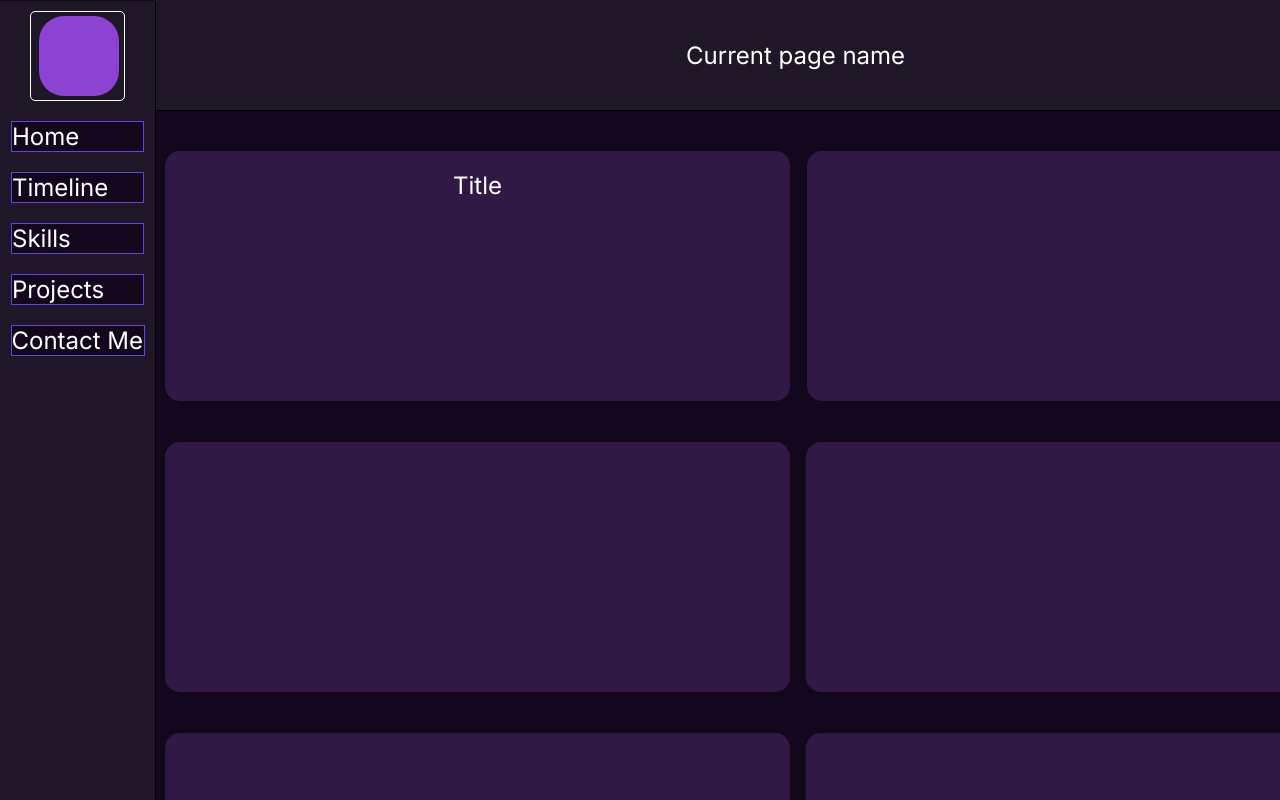
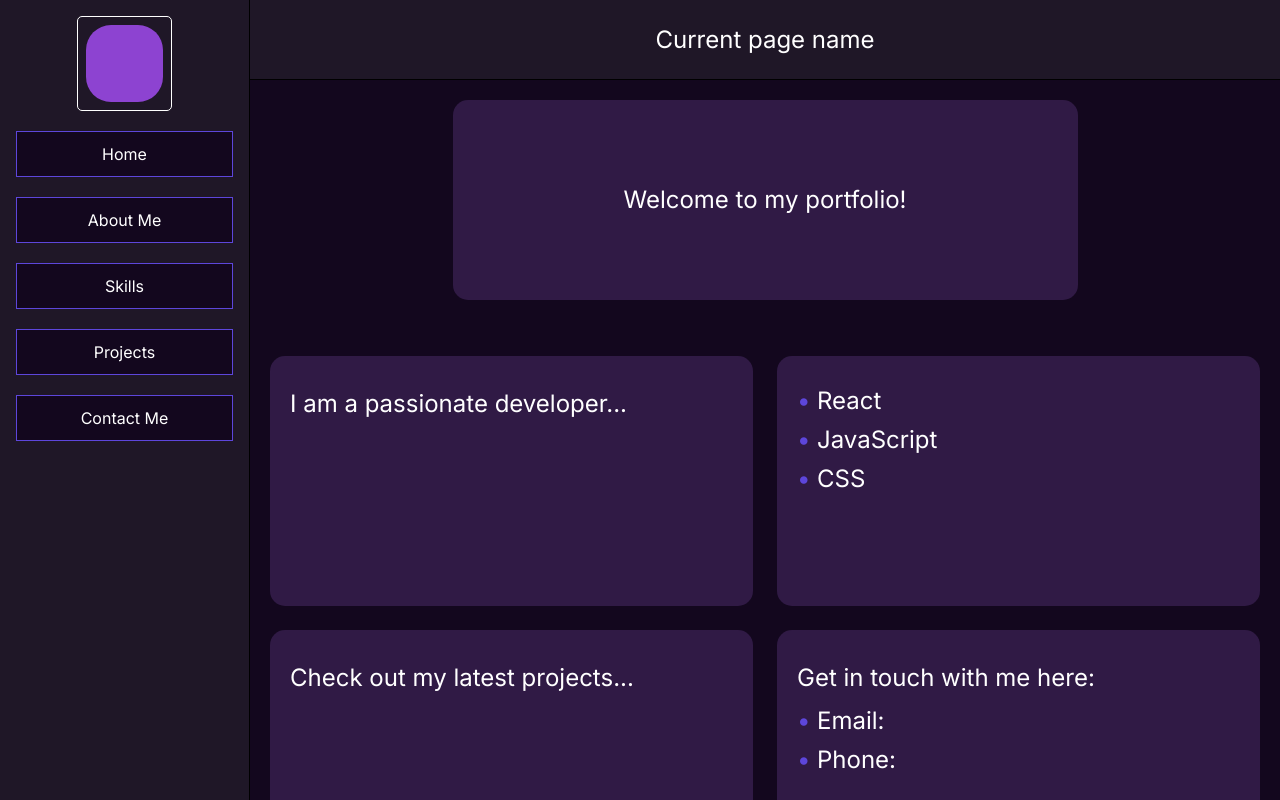
Before and after one commit to seaflapp/react-portfolio, a React (Create React App) app: page / in a window 1280 px wide. Shown: the top 800 px of the page. Built offline with nearby package versions, Linux system fonts and the light colour scheme.

Commit message:
canged the layout with Cursor

```diff
--- /dev/null
+++ b/src/components/InfoCard.jsx
@@ -0,0 +1,13 @@
+import React from 'react';
+import '../css/navBarlogo.css';
+
+const InfoCard = ({ title, children }) => {
+    return (
+        <div className="info-card">
+            {title && <div className="title">{title}</div>}
+            {children}
+        </div>
+    );
+};
+
+export default InfoCard;
--- a/src/components/Test.jsx
+++ b/src/components/Test.jsx
@@ -1,5 +1,5 @@
 import './../css/navBarlogo.css';
-
+import InfoCard from './InfoCard';
 
 const LogoColapsebleNavBar = () => {
     return (
@@ -17,7 +17,8 @@ const LogoColapsebleNavBar = () => {
                     <div className="home">Home</div>
                 </div>
                 <div className="home-wrapper">
-                    <div className="home">Timeline</div>
+                    <div className="home">About Me
+                    </div>
                 </div>
                 <div className="home-wrapper">
                     <div className="home">Skills</div>
@@ -29,14 +30,37 @@ const LogoColapsebleNavBar = () => {
                     <div className="home">Contact Me</div>
                 </div>
             </div>
-            <div className="logo-colapseble-nav-bar-child" />
-            <div className="logo-colapseble-nav-bar-item" />
-            <div className="logo-colapseble-nav-bar-inner" />
-            <div className="frame-div" />
-            <div className="logo-colapseble-nav-bar-child1" />
-            <div className="info-card">
-                <div className="title">Title</div>
+            <div className="main-content">
+                <div className="info-card-welcome">
+                    <InfoCard title="Welcome">
+                        <p>Welcome to my portfolio!</p>
+                    </InfoCard>
+                </div>
+                <div className="info-card-grid">
+                    <InfoCard title="About Me">
+                        <p>I am a passionate developer...</p>
+                    </InfoCard>
+                    <InfoCard title="Skills">
+                        <ul>
+                            <li>React</li>
+                            <li>JavaScript</li>
+                            <li>CSS</li>
+                        </ul>
+                    </InfoCard>
+                    <InfoCard title="Projects">
+                        <p>Check out my latest projects...</p>
+                    </InfoCard>
+                    <InfoCard title="Contact">
+                        <p>Get in touch with me here:</p>
+                        <ul>
+                            <li>Email:</li>
+                            <li>Phone:</li>
+                        </ul>
+                    </InfoCard>
+                </div>
             </div>
-        </div>);
+        </div>
+    );
 };
+
 export default LogoColapsebleNavBar;
--- a/src/css/navBarlogo.css
+++ b/src/css/navBarlogo.css
@@ -1,141 +1,126 @@
 .current-page-name {
-  	position: absolute;
-  	top: 41px;
-  	left: 531px;
-  	display: inline-block;
-  	width: 223px;
+  	position: static;
+  	top: unset;
+  	left: unset;
+  	transform: unset;
+  	display: block;
+  	width: auto;
+  	margin: 0 auto;
+  	text-align: center;
 }
 .nav-bar {
-  	position: absolute;
-  	top: 0px;
-  	left: 155px;
+  	display: flex;
+  	align-items: center;
+  	justify-content: center;
+  	position: fixed;
+  	top: 0;
+  	left: 250px;
+  	right: 0;
   	background-color: var(--color-gray-100);
   	border-bottom: 1px solid var(--color-black);
   	box-sizing: border-box;
-  	width: 1285px;
-  	height: 111px;
-  	overflow: hidden;
+  	height: 80px;
+  	z-index: 100;
 }
 .wip {
-  	width: 80px;
-  	position: relative;
+  	width: 100%;
+  	height: 100%;
   	border-radius: 25px;
   	background-color: var(--color-darkorchid);
-  	height: 80px;
 }
 .logo-frame {
-  	width: 85px;
+  	width: 100%;
+  	max-width: 85px;
   	background-color: var(--color-gray-100);
-  	height: 80px;
-  	overflow: hidden;
-  	flex-shrink: 0;
+  	height: auto;
+  	aspect-ratio: 1;
   	display: flex;
-  	flex-direction: row;
   	align-items: center;
   	justify-content: center;
 }
 .logo-frame-wrapper {
-  	width: 95px;
+  	width: 100%;
+  	max-width: 95px;
   	border-radius: 5px;
   	background-color: var(--color-gray-100);
   	border: 1px solid var(--color-white);
   	box-sizing: border-box;
-  	height: 90px;
-  	overflow: hidden;
-  	flex-shrink: 0;
+  	padding: 0.5rem;
   	display: flex;
-  	flex-direction: row;
-  	align-items: center;
-  	justify-content: flex-start;
-  	padding: 4px 5px;
+  	justify-content: center;
 }
 .home {
-  	position: relative;
+  	font-size: 1rem;
+  	text-align: center;
 }
 .home-wrapper {
-  	width: 133px;
+  	width: 100%;
   	background-color: var(--color-gray-200);
   	border: 1px solid var(--color-mediumslateblue);
   	box-sizing: border-box;
+  	padding: 0.75rem;
   	display: flex;
-  	flex-direction: row;
-  	align-items: center;
-  	justify-content: flex-start;
+  	justify-content: center;
+  	cursor: pointer;
+  	transition: background-color 0.3s ease;
+}
+.home-wrapper:hover {
+  	background-color: var(--color-mediumslateblue);
 }
 .contact-me-wrapper {
-  	width: 134px;
+  	width: 100%;
   	background-color: var(--color-gray-200);
   	border: 1px solid var(--color-mediumslateblue);
   	box-sizing: border-box;
+  	padding: 0.75rem;
   	display: flex;
-  	flex-direction: row;
-  	align-items: center;
-  	justify-content: flex-start;
+  	justify-content: center;
+  	cursor: pointer;
+  	transition: background-color 0.3s ease;
+}
+.contact-me-wrapper:hover {
+  	background-color: var(--color-mediumslateblue);
 }
 .nav-bar-logo {
-  	position: absolute;
-  	top: 1px;
-  	left: 0px;
+  	position: fixed;
+  	top: 0;
+  	left: 0;
   	background-color: var(--color-gray-100);
   	border-right: 1px solid var(--color-black);
   	box-sizing: border-box;
-  	width: 156px;
-  	height: 1023px;
-  	overflow: hidden;
+  	width: 100%;
+  	max-width: 250px;
+  	height: 100vh;
+  	overflow-y: auto;
   	display: flex;
   	flex-direction: column;
   	align-items: center;
   	justify-content: flex-start;
-  	padding: 10px;
-  	gap: 20px;
+  	padding: 1rem;
+  	gap: 1.25rem;
 }
-.logo-colapseble-nav-bar-child {
-  	position: absolute;
-  	top: 733px;
-  	left: 806px;
+.logo-colapseble-nav-bar {
+  	width: 100%;
+  	position: relative;
+  	background-color: var(--color-gray-200);
+  	min-height: 100vh;
+  	overflow: hidden;
+  	text-align: left;
+  	font-size: var(--font-size-24);
+  	color: var(--color-white);
+  	font-family: var(--font-inter);
+  	display: flex;
+  	flex-direction: column;
+}
+.logo-colapseble-nav-bar-child,
+.logo-colapseble-nav-bar-item,
+.logo-colapseble-nav-bar-inner,
+.frame-div,
+.logo-colapseble-nav-bar-child1 {
   	border-radius: var(--br-15);
   	background-color: var(--color-darkslateblue);
-  	width: 625px;
-  	height: 250px;
-  	overflow: hidden;
-}
-.logo-colapseble-nav-bar-item {
-  	position: absolute;
-  	top: 733px;
-  	left: 165px;
-  	border-radius: var(--br-15);
-  	background-color: var(--color-darkslateblue);
-  	width: 625px;
-  	height: 250px;
-  	overflow: hidden;
-}
-.logo-colapseble-nav-bar-inner {
-  	position: absolute;
-  	top: 442px;
-  	left: 806px;
-  	border-radius: var(--br-15);
-  	background-color: var(--color-darkslateblue);
-  	width: 625px;
-  	height: 250px;
-  	overflow: hidden;
-}
-.frame-div {
-  	position: absolute;
-  	top: 442px;
-  	left: 165px;
-  	border-radius: var(--br-15);
-  	background-color: var(--color-darkslateblue);
-  	width: 625px;
-  	height: 250px;
-  	overflow: hidden;
-}
-.logo-colapseble-nav-bar-child1 {
-  	position: absolute;
-  	top: 151px;
-  	left: 807px;
-  	border-radius: var(--br-15);
-  	background-color: var(--color-darkslateblue);
-  	width: 625px;
+  	width: 100%;
+  	max-width: 625px;
   	height: 250px;
   	overflow: hidden;
 }
@@ -148,23 +133,149 @@
   	height: 29px;
 }
 .info-card {
-  	position: absolute;
-  	top: 151px;
-  	left: 165px;
   	border-radius: var(--br-15);
   	background-color: var(--color-darkslateblue);
-  	width: 625px;
-  	height: 250px;
+  	width: 100%;
+  	max-width: 625px;
+  	min-height: 250px;
   	overflow: hidden;
+  	padding: 20px;
+  	box-sizing: border-box;
 }
-.logo-colapseble-nav-bar {
+.info-card .title {
+  	font-size: 24px;
+  	font-weight: bold;
+  	margin-bottom: 15px;
+  	color: var(--color-white);
+}
+.info-card p {
+  	margin: 10px 0;
+  	line-height: 1.5;
+  	color: var(--color-white);
+}
+.info-card ul {
+  	list-style-type: none;
+  	padding: 0;
+  	margin: 10px 0;
+}
+.info-card li {
+  	margin: 10px 0;
+  	padding-left: 20px;
+  	position: relative;
+  	color: var(--color-white);
+}
+.info-card li:before {
+  	content: "•";
+  	position: absolute;
+  	left: 0;
+  	color: var(--color-mediumslateblue);
+}
+.main-content {
+  	margin-left: 250px;
+  	margin-top: 80px;
+  	padding: 20px;
+  	display: flex;
+  	flex-direction: column;
+  	align-items: flex-start;
+}
+.info-card-welcome {
   	width: 100%;
-  	position: relative;
-  	background-color: var(--color-gray-200);
-  	height: 1024px;
-  	overflow: hidden;
-  	text-align: left;
-  	font-size: var(--font-size-24);
-  	color: var(--color-white);
-  	font-family: var(--font-inter);
+  	max-width: 625px;
+  	margin-left: auto;
+  	margin-right: auto;
+  	margin-bottom: 32px;
+  	padding-left: 8px;
+  	padding-right: 8px;
 }
+.info-card-grid {
+  	display: grid;
+  	grid-template-columns: repeat(2, 1fr);
+  	gap: 24px;
+  	width: 100%;
+  	max-width: 1400px;
+  	margin: 0 auto;
+  	padding: 24px 0;
+}
+.info-card-column {
+  	display: flex;
+  	flex-direction: column;
+  	gap: 24px;
+  	width: 100%;
+  	max-width: 625px;
+}
+.info-card-welcome .info-card {
+  	display: flex;
+  	flex-direction: column;
+  	align-items: center;
+  	justify-content: center;
+  	text-align: center;
+  	min-height: 200px;
+}
+
+/* Media Queries */
+@media screen and (max-width: 768px) {
+  	.nav-bar {
+  		left: 0;
+  		padding-left: 20px;
+  	}
+
+  	.main-content {
+  		margin-left: 0;
+  		margin-top: 60px;
+  		padding: 10px;
+  	}
+
+  	.nav-bar-logo {
+  		position: relative;
+  		width: 100%;
+  		max-width: 100%;
+  		height: auto;
+  	}
+
+  	.logo-colapseble-nav-bar-child,
+  	.logo-colapseble-nav-bar-item,
+  	.logo-colapseble-nav-bar-inner,
+  	.frame-div,
+  	.logo-colapseble-nav-bar-child1,
+  	.info-card {
+  		margin: 10px;
+  		width: calc(100% - 20px);
+  	}
+}
+
+@media screen and (max-width: 480px) {
+  	.nav-bar {
+  		height: 60px;
+  	}
+
+  	.main-content {
+  		margin-top: 60px;
+  	}
+
+  	.current-page-name {
+  		font-size: 18px;
+  	}
+}
+
+@media (max-width: 900px) {
+  	.main-content {
+  		margin-left: 0;
+  		margin-top: 60px;
+  		align-items: stretch;
+  	}
+  	.info-card-column {
+  		max-width: 100%;
+  	}
+  	.info-card-grid {
+  		grid-template-columns: 1fr;
+  	}
+}
+
+@media (max-width: 700px) {
+  	.info-card-welcome {
+  		max-width: 100%;
+  		margin-bottom: 20px;
+  		padding-left: 0;
+  		padding-right: 0;
+  	}
+}
--- a/src/index.js
+++ b/src/index.js
@@ -3,7 +3,6 @@ import ReactDOM from 'react-dom/client';
 import './css/index.css';
 import './css/navBarlogo.css' ;
 import './css/App.css' ;
-import NavBarLogo from './components/NavBarLogo';
 import LogoColapsebleNavBar from './components/Test.jsx'
 
 
```
